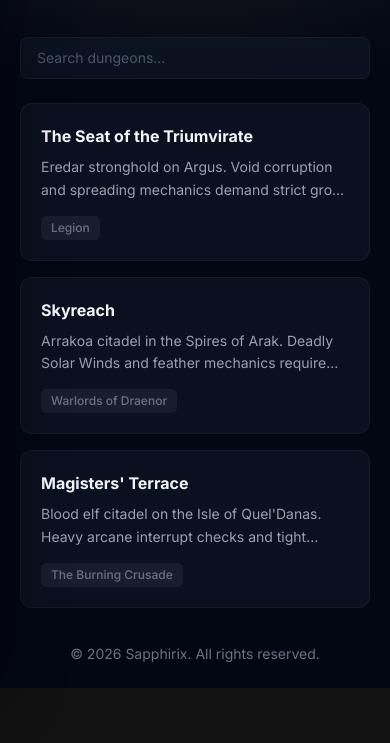
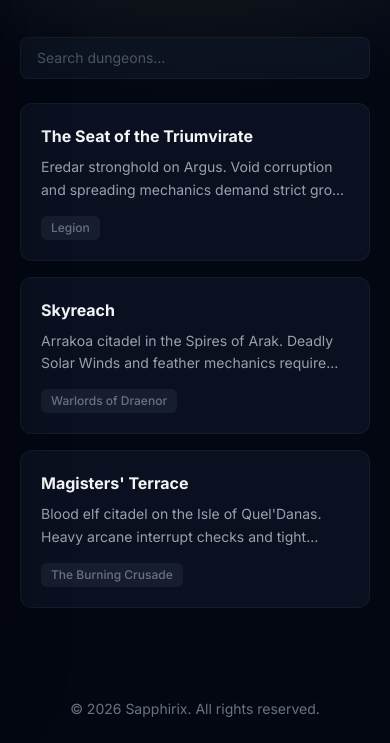
Before and after one commit to JoeyTheCoder/dungeonGuide, a website built with Vite: page index.html in a window 390 px wide. Shown: the part 175-918 px from the top of the page. Before the commit the page ends 863 px from the top, so only its background shows below. Built offline with nearby package versions, Linux system fonts and the light colour scheme; files whose address does not match are found by name.

Commit message:
footer fix

```diff
--- a/index.html
+++ b/index.html
@@ -41,7 +41,7 @@
           FFG-Playbook
         </a>
       </header>
-      <div class="min-h-full flex flex-col">
+      <div id="app-main-column" class="flex flex-col">
         <div id="app-content" class="flex-1"></div>
         <footer id="app-footer" class="text-center text-sm text-gray-500"></footer>
       </div>
--- a/src/style.css
+++ b/src/style.css
@@ -35,6 +35,12 @@
   -webkit-overflow-scrolling: touch;
 }
 
+#app-main-column {
+  min-height: 100vh;
+  display: flex;
+  flex-direction: column;
+}
+
 #app-mobile-header {
   display: none;
 }
@@ -44,6 +50,7 @@
 }
 
 #app-footer {
+  margin-top: auto;
   padding: 1rem 1.25rem 1.5rem;
 }
 
@@ -108,6 +115,10 @@
     min-height: 100vh;
   }
 
+  #app-main-column {
+    min-height: 100vh;
+  }
+
   #app-mobile-header {
     position: sticky;
     top: 0;
```
